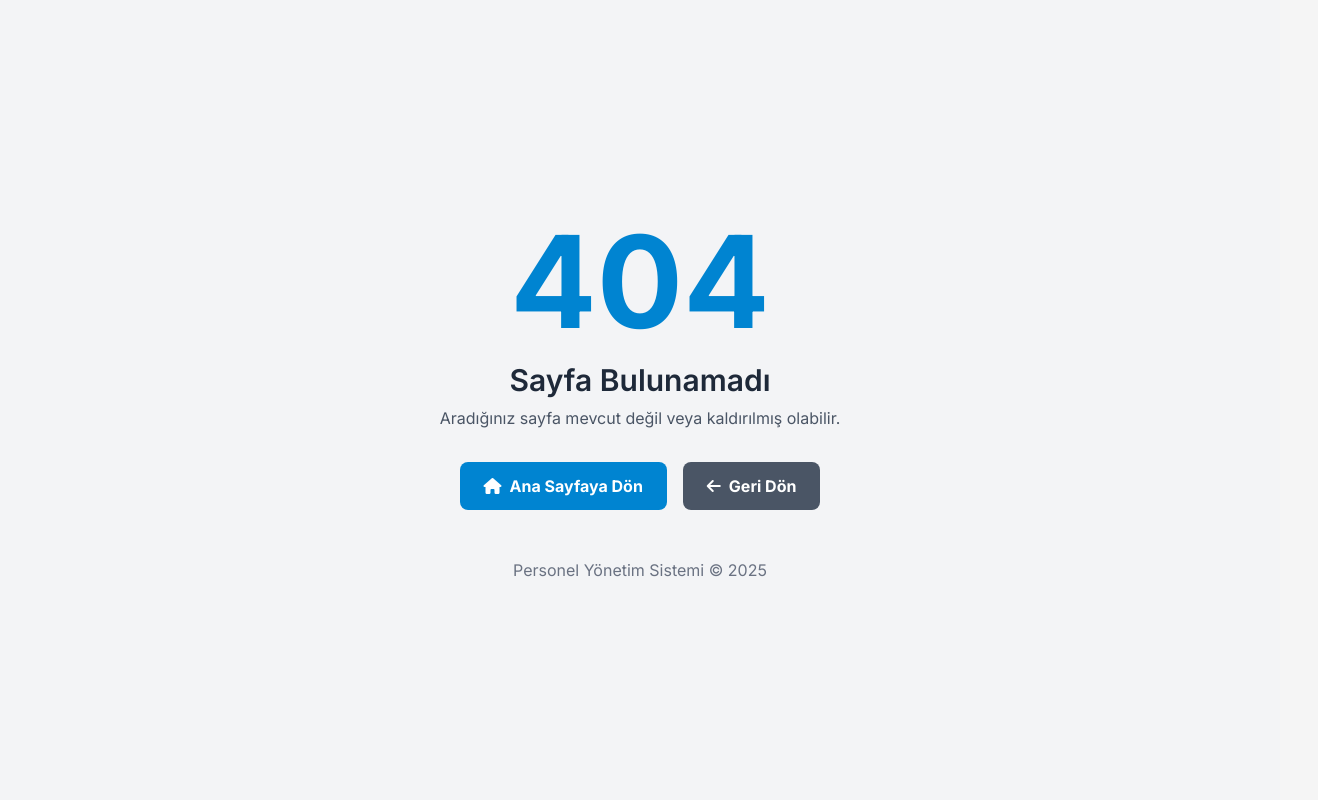
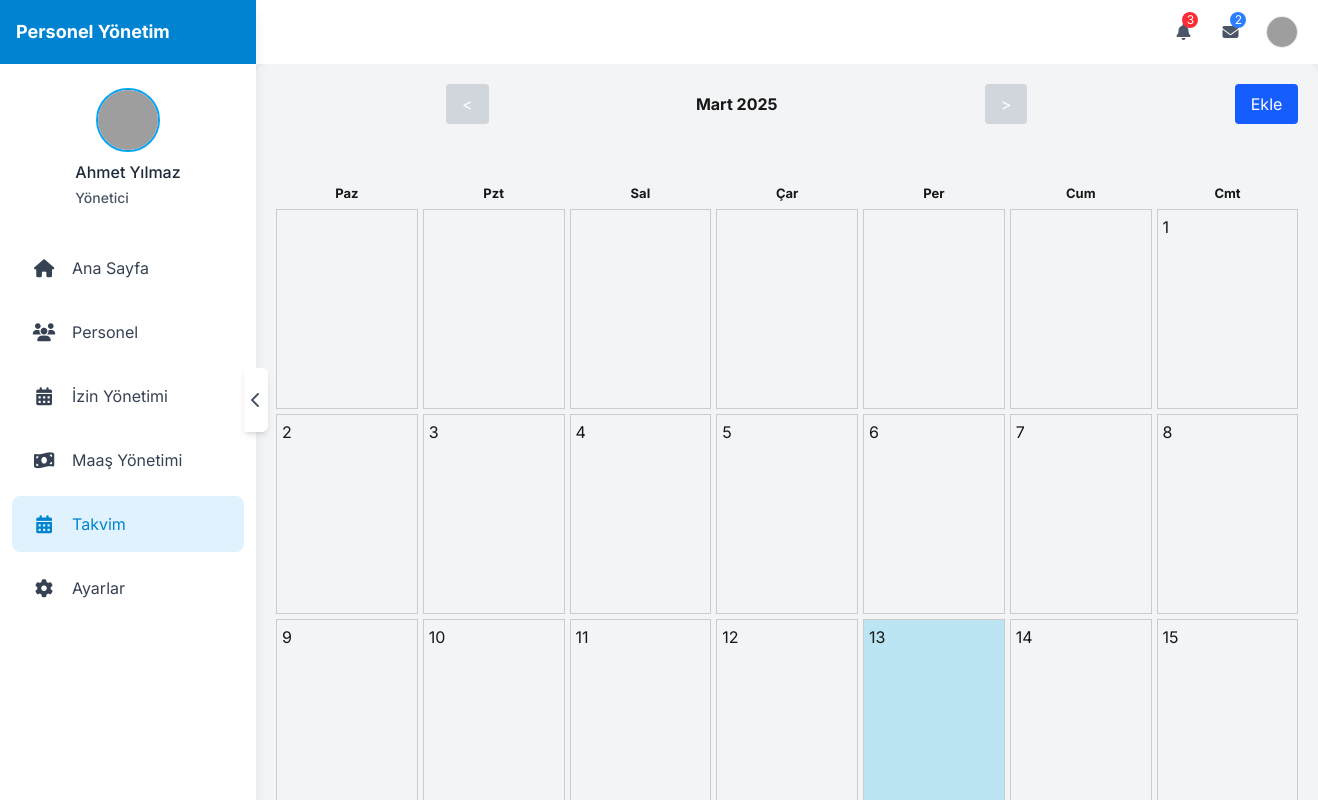
Before and after one commit to FurkanKocaman/PersonelYonetim, a Vue app in the folder PersonelYonetim.UI/: page /dashboard/takvim in a window 1280 px wide. Before the commit this address had no page. Shown: the whole page, 1318 px wide, since content can reach past the window. Built offline with nearby package versions, Linux system fonts and the light colour scheme; grey boxes are pictures that could not be loaded.

Commit message:
Takvim Sayfası,Login sayfası
Takvim kısmı eklendi,Takvimde doğumgünü ekleme kısmı eklendi, Login sayfasındaki bazı hatalar giderildi

```diff
--- a/PersonelYonetim.UI/src/layouts/DashBoardLayout.vue
+++ b/PersonelYonetim.UI/src/layouts/DashBoardLayout.vue
@@ -40,6 +40,12 @@ const menuItems = ref<MenuItem[]>([
     icon: "money-bill-wave",
     active: false,
     path: "/dashboard/maas",
+  },
+  {
+    name: "Takvim",
+    icon: "calendar-alt",
+    active: false,
+    path: "/dashboard/takvim",
   },
   {
     name: "Ayarlar",
--- a/PersonelYonetim.UI/src/router/index.ts
+++ b/PersonelYonetim.UI/src/router/index.ts
@@ -43,6 +43,12 @@ const router = createRouter({
           meta: { title: 'Maaş Yönetimi' }
         },
         {
+          path: 'takvim',
+          name: 'Takvim',
+          component: () => import('../views/TakvimView.vue'),
+          meta: { title: 'Takvim' }
+        },
+        {
           path: 'ayarlar',
           name: 'Ayarlar',
           component: () => import('../views/AyarlarView.vue'),
--- a/PersonelYonetim.UI/src/views/LoginView.vue
+++ b/PersonelYonetim.UI/src/views/LoginView.vue
@@ -36,7 +36,7 @@ const prevImage = () => {
 
 
 onMounted(() => {
-  setInterval(changeImage, 4000);
+  setInterval(changeImage, 5000);
 });
 
 const handleLogin = async () => {
@@ -80,7 +80,6 @@ const handleLogin = async () => {
 
 
     </div>
-    <div class="flex flex-col items-center justify-center md:w-1/2 h-full dark:bg-neutral-700">
 
     <div class="flex flex-col items-center justify-center md:w-1/2 h-full dark:bg-neutral-700 ">
 
@@ -148,7 +147,7 @@ const handleLogin = async () => {
         </div>
 
         <button
-          type="submit" style="cursor:pointer"
+          type="submit"
           class="flex items-center justify-center w-full bg-gradient-to-r from-purple-600 via-purple-700 to-purple-800 text-white p-2 rounded hover:from-purple-700 hover:via-purple-800 hover:to-purple-900"
           :disabled="isLoading"
         >
@@ -178,7 +177,6 @@ const handleLogin = async () => {
 <style>
 body{
   background: linear-gradient(135deg, #c7d6df, #2e1588);
-
 }
 .formDisi{
   background: rgba(255, 255, 255, 0.1);
--- a/PersonelYonetim.UI/src/views/PersonelView.vue
+++ b/PersonelYonetim.UI/src/views/PersonelView.vue
@@ -72,7 +72,7 @@ const addPerson = () => {
     <main class="flex-1 p-6">
       <div class="flex justify-between items-center mb-4">
         <h2 class="text-2xl font-bold">Personel Listesi</h2>
-        <button @click="showForm = true" class="bg-blue-500 text-white px-4 py-2 rounded">Ekle</button>
+        <button @click="showForm = true" class="bg-blue-500 text-white px-4 py-2 rounded" id="btnEkle">Ekle</button>
       </div>
 
 
@@ -123,7 +123,7 @@ body {
 
 }
 button:hover {
-  background-color: #2544cc;
+
   transition:  0.5s ease;
   cursor: pointer;
 }
--- /dev/null
+++ b/PersonelYonetim.UI/src/views/TakvimView.vue
@@ -0,0 +1,209 @@
+<script>
+import { ref } from "vue";
+
+export default {
+    data() {
+    return {
+      currentDate: new Date(),
+      showModal: false,
+      newName: '',
+      newMonth: '',
+      newDay: '',
+      birthdays: {},
+      holidays: { "1-1": "Yılbaşı", "4-23": "23 Nisan", "5-19": "19 Mayıs", "8-30": "30 Ağustos", "10-29": "Cumhuriyet Bayramı" },
+      monthNames: ["Ocak", "Şubat", "Mart", "Nisan", "Mayıs", "Haziran", "Temmuz", "Ağustos", "Eylül", "Ekim", "Kasım", "Aralık"],
+      dayNames: ["Paz", "Pzt", "Sal", "Çar", "Per", "Cum", "Cmt"]
+    };
+  },
+  computed: {
+    currentMonth() {
+      return this.currentDate.getMonth();
+    },
+    currentYear() {
+      return this.currentDate.getFullYear();
+    },
+    calendarDays() {
+    let days = [];
+    let totalDays = new Date(this.currentYear, this.currentMonth + 1, 0).getDate();
+    let firstDayOfMonth = new Date(this.currentYear, this.currentMonth, 1).getDay();
+
+
+    for (let i = 0; i < firstDayOfMonth; i++) {
+      days.push({ day: '', date: '' });
+    }
+
+
+    for (let day = 1; day <= totalDays; day++) {
+      let dateKey = `${this.currentMonth + 1}-${day}`;
+      days.push({ day, date: dateKey });
+    }
+
+    return days;
+  }
+  },
+
+  methods: {
+    prevMonth() {
+    this.currentDate = new Date(this.currentYear, this.currentMonth - 1, 1);
+  },
+  nextMonth() {
+    this.currentDate = new Date(this.currentYear, this.currentMonth + 1, 1);
+  },
+    isToday(date) {
+      let today = new Date();
+      return today.getDate() == date.split('-')[1] && today.getMonth() + 1 == date.split('-')[0];
+    },
+    isHoliday(date) {
+      return this.holidays[date] !== undefined;
+    },
+    addBirthday() {
+      let dateKey = `${this.newMonth}-${this.newDay}`;
+      if (this.newName && this.newMonth && this.newDay) {
+        this.birthdays[dateKey] = this.newName;
+        this.showModal = false;
+        this.newName = '';
+        this.newMonth = '';
+        this.newDay = '';
+      }
+    }
+  }
+};
+
+</script>
+
+<template>
+    <div class="calendar">
+      <div class="calendar-header">
+        <button @click="prevMonth" class="bg-gray-300 text-white hover:bg-gray-400 px-4 py-2 rounded" style="cursor: pointer; ">&lt;</button>
+        <h2 style="font-weight: bold;">{{ monthNames[currentMonth] }} {{ currentYear }}</h2>
+        <button @click="nextMonth" class="bg-gray-300 text-white hover:bg-gray-400 px-4 py-2 rounded" style="cursor: pointer;">&gt;</button>
+        <button @click="showModal = true" class="bg-blue-600 text-white hover:bg-blue-700 px-4 py-2 rounded " style="cursor: pointer;">Ekle</button>
+
+      </div>
+      <div class="days">
+        <h1 class="day-names" v-for="day in dayNames" :key="day">{{ day }}</h1>
+        <div v-for="day in calendarDays" :key="day.date" class="day"
+             :class="{'current-day': isToday(day.date), 'holiday': isHoliday(day.date)}">
+          <span class="day-number">{{ day.day }}</span>
+          <div v-if="birthdays[day.date]" style="margin-top: 158px; background-color:#d6d6d6;  font-size:12px; color: #474747;">{{ birthdays[day.date] }} doğum günü</div>
+        </div>
+      </div>
+
+      <div class="modal" v-if="showModal">
+        <div class="modal-content">
+          <h3>Doğum Günü Ekle</h3>
+          <label>İsim:
+  <input v-model="newName" type="text" placeholder="İsim girin" class="input-field">
+</label><br>
+
+<label>Ay:
+  <select v-model="newMonth" class="input-field">
+    <option v-for="(month, index) in monthNames" :key="index" :value="index + 1">{{ month }}</option>
+  </select>
+</label><br>
+
+<label>Gün:
+  <input v-model="newDay" type="number" min="1" max="31" placeholder="Gün girin" class="input-field">
+</label><br>
+
+          <label>Gün: <input v-model="newDay" type="number" min="1" max="31"></label><br>
+          <button @click="addBirthday " class="bg-blue-600 text-white hover:bg-blue-700  px-4 py-2 rounded" style="cursor: pointer;" >Ekle</button>
+          <button @click="showModal  = false" class="bg-blue-600 text-white hover:bg-blue-700 px-4 py-2 rounded" style="margin-left: 10px;cursor: pointer;">Kapat</button>
+        </div>
+      </div>
+    </div>
+  </template>
+
+<style>
+.calendar {
+  width: 83vw;
+ height: 1400px;
+  padding: 20px;
+  border-radius: 10px;
+  box-shadow: 0 0 10px rgba(0, 0, 0, 0.1);
+
+}
+.calendar-header {
+  display: flex;
+  justify-content: space-between;
+  align-items: center;
+  margin-bottom: 20px;
+  margin-left:170px;
+}
+.days {
+  display: grid;
+  grid-template-columns: repeat(7, 1fr);
+  gap: 5px;
+  height: 500px;
+
+}
+.day {
+  padding: 10px;
+  border: 1px solid #ccc;
+  text-align: center;
+  min-height: 80px;
+  position: relative;
+  height: 200px;
+}
+.day-names {
+    font-size: 13px;
+  text-align: center;
+  font-weight: bold;
+  background: none;
+  border: none;
+  padding-top:40px;
+}
+.day-number {
+  position: absolute;
+  top: 5px;
+  left: 5px;
+
+}
+
+.current-day {
+  background-color: rgb(188, 229, 243);
+}
+.holiday {
+    background-color: rgb(188, 229, 243);
+  color: white;
+}
+.modal {
+  display: flex;
+  position: fixed;
+  top: 0;
+  left: 0;
+  width: 100%;
+  height: 100%;
+  background: rgba(0, 0, 0, 0.5);
+  justify-content: center;
+  align-items: center;
+}
+.modal-content {
+  background: white;
+  padding: 20px;
+  border-radius: 10px;
+}
+
+
+
+
+
+.input-field {
+  width: 100%;
+  padding: 12px;
+  margin-top: 8px;
+  border-radius: 5px;
+  border: 1px solid #ccc;
+  font-size: 16px;
+  box-sizing: border-box;
+}
+
+.btn {
+  width: 100%;
+  padding: 12px;
+  border-radius: 5px;
+  margin-top: 15px;
+  font-size: 16px;
+}
+
+</style>
```
